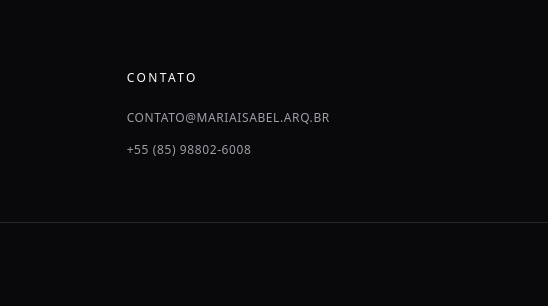
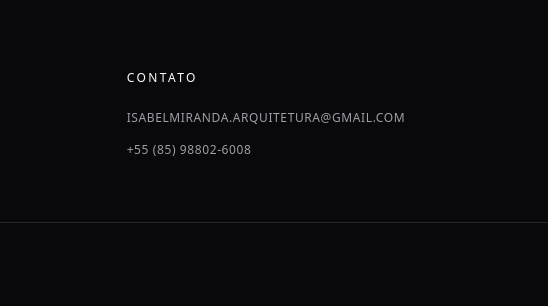
Before and after one commit to lucasemanuel7799-del/Site-Maria-Isabel-Arquiteta, a website: page index.html in a window 1280 px wide. Shown: the part 2410-2716 px from the top of the page, 324-872 px from the left. Drawn offline with Linux system fonts and the light colour scheme.

Commit message:
v final 01

```diff
--- a/index.html
+++ b/index.html
@@ -129,7 +129,7 @@
                 <div>
                     <h4 class="text-white uppercase tracking-[0.2em] text-xs font-normal mb-6">Contato</h4>
                     <address class="not-italic space-y-4 text-xs uppercase tracking-wider">
-                        <a href="mailto:contato@mariaisabel.arq.br" class="block hover:text-white transition-colors cursor-pointer">contato@mariaisabel.arq.br</a>
+                        <a href="isabelmiranda.arquitetura@gmail.com" class="block hover:text-white transition-colors cursor-pointer">isabelmiranda.arquitetura@gmail.com</a>
                         <a href="https://wa.me/5585988026008" class="block hover:text-white transition-colors cursor-pointer">+55 (85) 98802-6008</a>
                     </address>
                 </div>
```
